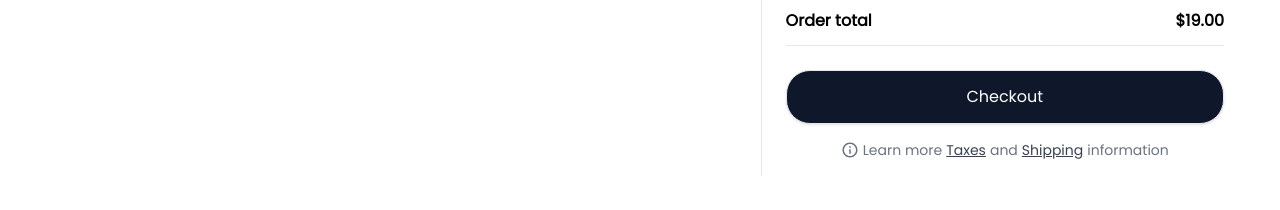
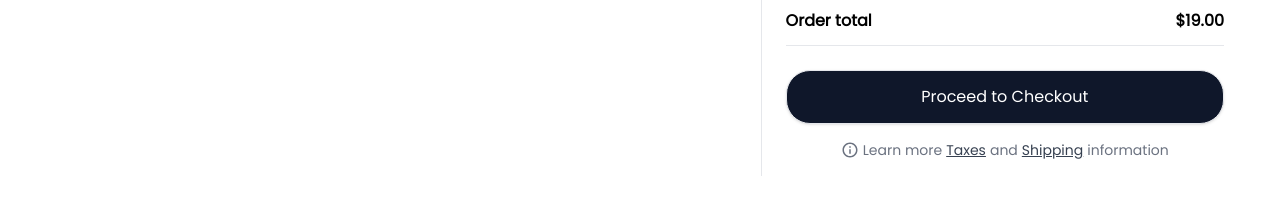
Before and after one commit to Muthoni77/supercart, a Next.js app: page /cart in a window 1280 px wide. Shown: the part 487-697 px from the top of the page. Built offline with nearby package versions, Linux system fonts and the light colour scheme.

Commit message:
reusability across checkout and cart

```diff
--- a/components/Cart/OrderSummary.tsx
+++ b/components/Cart/OrderSummary.tsx
@@ -4,7 +4,7 @@ import { useRouter, usePathname } from "next/navigation";
 import { BiInfoCircle } from "react-icons/bi";
 
 interface PropTypes {
-  handleCheckout: () => void;
+  handleCheckout?: () => void;
 }
 
 const OrderSummary = ({ handleCheckout }: PropTypes) => {
@@ -40,12 +40,22 @@ const OrderSummary = ({ handleCheckout }: PropTypes) => {
         </div>
         <div className="flex items-center justify-between mt-6">
           <div className="w-full mx-auto">
+            {!pathname.includes("checkout".toLowerCase()) ? (
+              <button
+                onClick={() => router.push("/checkout")}
+                className="w-full p-[14px] shadow border hover:cursor-pointer bg-[#0f172a] text-white hoverDownEffect  rounded-3xl"
+              >
+                Proceed to Checkout
+              </button>
+            ) : (
               <button
                 onClick={handleCheckout}
                 className="w-full p-[14px] shadow border hover:cursor-pointer bg-[#0f172a] text-white hoverDownEffect  rounded-3xl"
               >
                 Checkout
               </button>
+            )}
+
             <span
               style={{ fontWeight: 500 }}
               className="flex items-center text-gray-500  text-sm mx-auto mt-4 justify-center"
```
Lines whose indentation alone changed are shown as unchanged.
